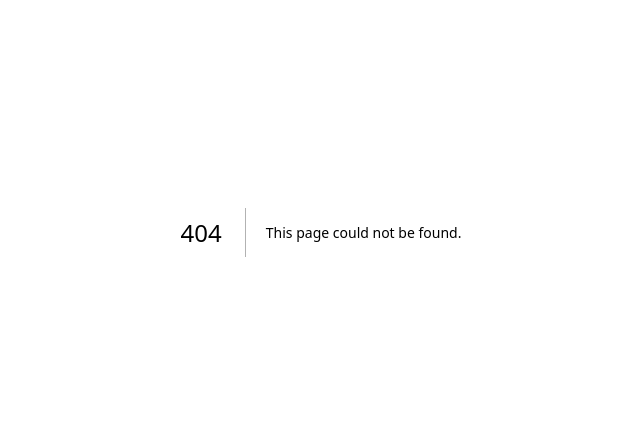
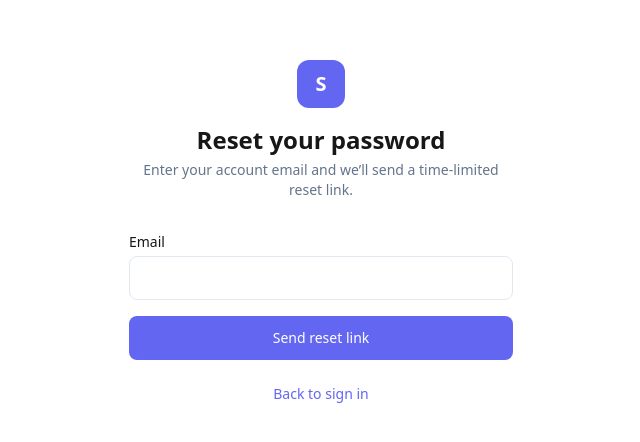
Before and after one commit to camster91/synapse, a Next.js app: page /forgot-password in a window 1280 px wide. Before the commit this address had no page. Shown: the part 168-610 px from the top of the page, without its empty margins (319-959 px from the left). Built offline with nearby package versions, Linux system fonts and the light colour scheme.

Commit message:
feat(auth): add forgot password screen

```diff
--- /dev/null
+++ b/src/app/forgot-password/page.tsx
@@ -0,0 +1,58 @@
+"use client";
+
+import { useState } from "react";
+
+export default function ForgotPasswordPage() {
+  const [email, setEmail] = useState("");
+  const [message, setMessage] = useState("");
+  const [error, setError] = useState("");
+  const [submitting, setSubmitting] = useState(false);
+
+  const submit = async (event: React.FormEvent) => {
+    event.preventDefault();
+    if (submitting) return;
+    setSubmitting(true);
+    setError("");
+    setMessage("");
+    try {
+      const response = await fetch("/api/auth/forgot-password", {
+        method: "POST",
+        headers: { "Content-Type": "application/json" },
+        body: JSON.stringify({ email }),
+      });
+      if (response.status === 503) {
+        setError("Password email is temporarily unavailable. Please try again later.");
+      } else if (!response.ok) {
+        setError("We could not process that request right now.");
+      } else {
+        setMessage("If a credentials account exists for that email, a reset link has been sent.");
+      }
+    } catch {
+      setError("Unable to send the request. Check your connection and try again.");
+    } finally {
+      setSubmitting(false);
+    }
+  };
+
+  return (
+    <div className="min-h-screen flex items-center justify-center bg-background px-4">
+      <main className="w-full max-w-sm">
+        <div className="text-center mb-8">
+          <div className="inline-flex items-center justify-center w-12 h-12 rounded-xl bg-primary text-primary-foreground text-xl font-bold mb-4">S</div>
+          <h1 className="text-2xl font-bold text-foreground">Reset your password</h1>
+          <p className="text-sm text-muted-foreground mt-1">Enter your account email and we’ll send a time-limited reset link.</p>
+        </div>
+        <form onSubmit={submit} className="space-y-4" aria-busy={submitting}>
+          {message && <div role="status" className="p-3 text-sm rounded-lg bg-muted text-foreground">{message}</div>}
+          {error && <div role="alert" className="p-3 text-sm rounded-lg bg-destructive/10 text-destructive">{error}</div>}
+          <div>
+            <label htmlFor="forgot-email" className="block text-sm font-medium text-foreground mb-1">Email</label>
+            <input id="forgot-email" type="email" autoComplete="email" required value={email} onChange={(event) => setEmail(event.target.value)} disabled={submitting} className="w-full min-h-11 px-3 py-2 bg-background border border-input rounded-lg text-sm focus:outline-none focus:ring-2 focus:ring-ring disabled:opacity-60" />
+          </div>
+          <button type="submit" disabled={submitting} className="w-full min-h-11 px-4 py-2 bg-primary text-primary-foreground rounded-lg text-sm font-medium disabled:opacity-60">{submitting ? "Sending…" : "Send reset link"}</button>
+        </form>
+        <p className="mt-6 text-center text-sm"><a href="/login" className="text-primary hover:underline">Back to sign in</a></p>
+      </main>
+    </div>
+  );
+}
```
